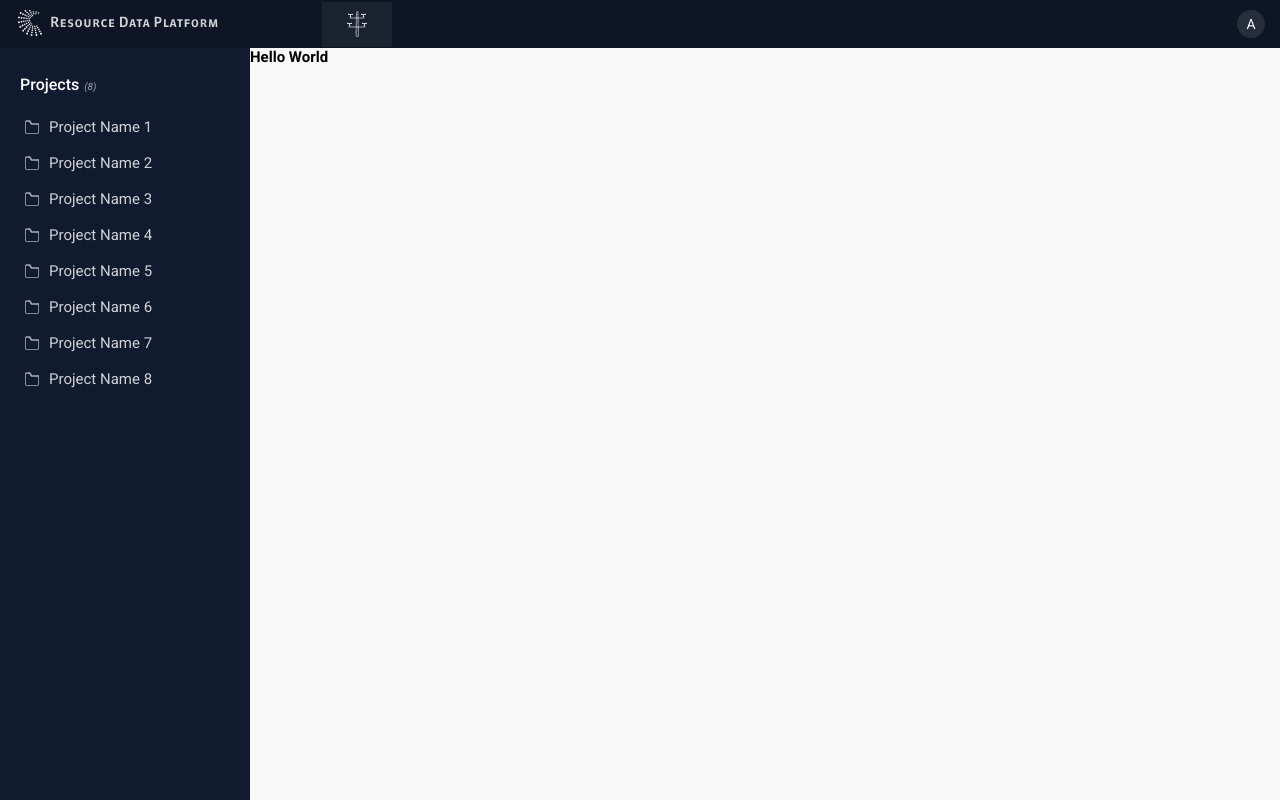
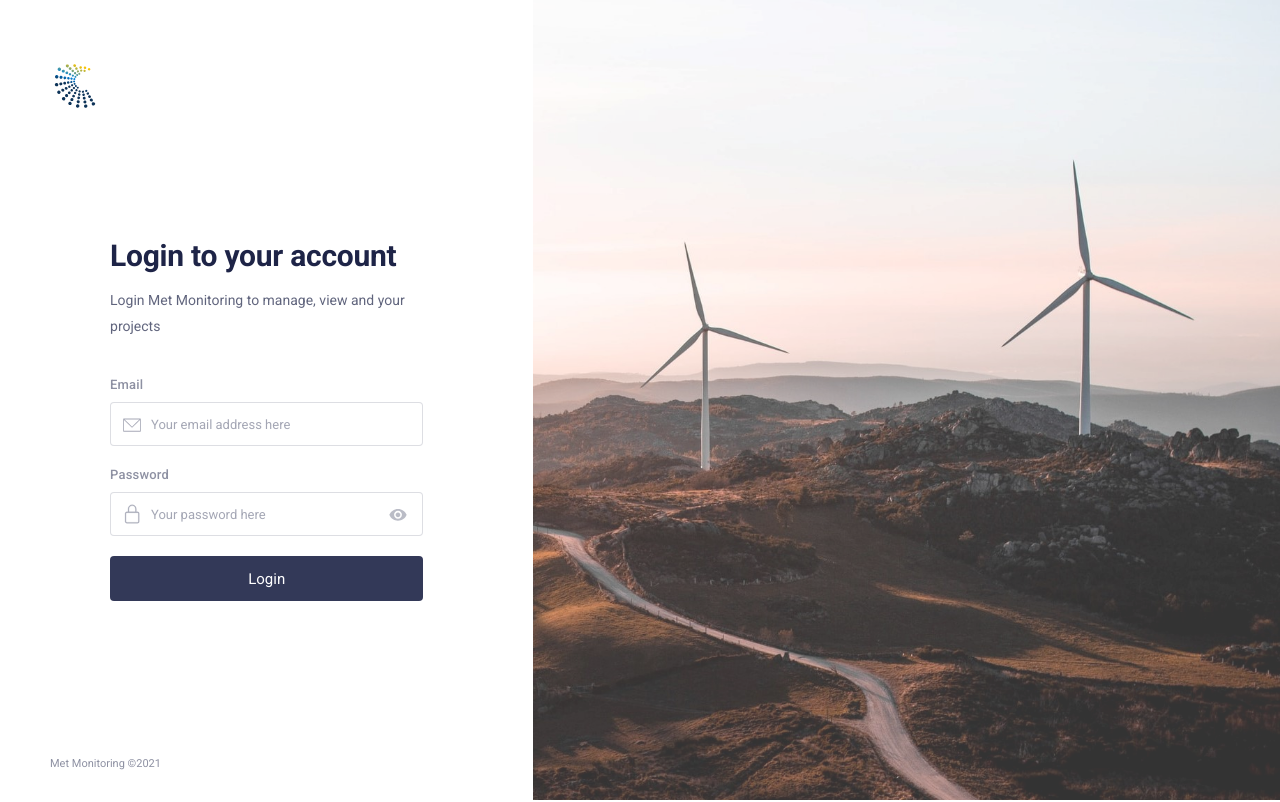
Before and after one commit to bibekthokar/rapt-web, a React (Create React App) app: page / in a window 1280 px wide. Built offline with nearby package versions, Linux system fonts and the light colour scheme.

Commit message:
login form issue down

```diff
--- a/src/components/includes/Sidebar/sidebarStyles.tsx
+++ b/src/components/includes/Sidebar/sidebarStyles.tsx
@@ -51,7 +51,6 @@ const sidebarStyles = (theme: Theme) => ({
     fontWeight: 'normal',
     display: 'flex',
     alignItems: 'center',
-    lineHeight: '20px',
     cursor: 'pointer',
     padding: '7px 20px',
     transition: 'all .3s ease-in',
--- a/src/containers/App.tsx
+++ b/src/containers/App.tsx
@@ -5,7 +5,7 @@ import Login from './Login';
 const Dashboard = lazy(() => import('./Dashboard'));
 
 function App() {
-  const [isLogin, setIsLogin] = useState(true);
+  const [isLogin, setIsLogin] = useState(false);
 
   return (
     <Router>
--- a/src/containers/Login/index.tsx
+++ b/src/containers/Login/index.tsx
@@ -20,7 +20,9 @@ const useStyles = makeStyles((theme) => ({
     paddingTop: '6.1rem',
     paddingLeft: '5rem',
     paddingBottom: '3rem',
+    marginLeft: 'auto',
     height: '100vh',
+    maxWidth: '62rem',
     fontFamily: 'Roboto',
     display: 'flex',
     flexDirection: 'column',
```
Also changed, not shown: 1 other file (tests, documents, lock files or other folders).
